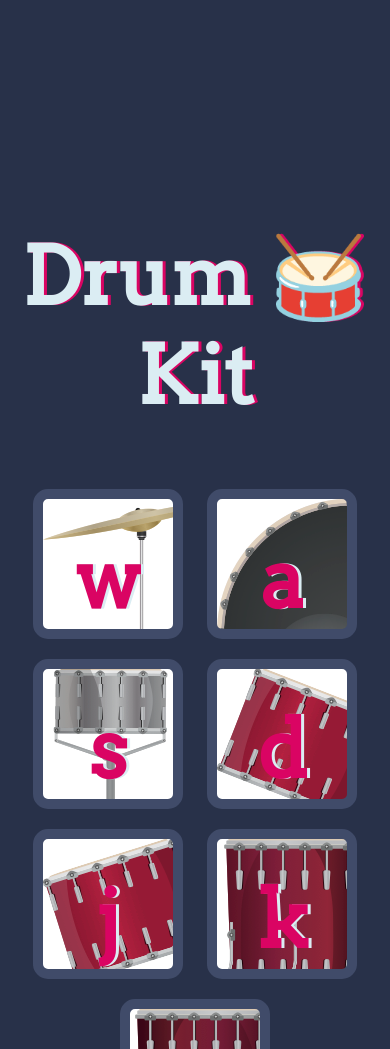
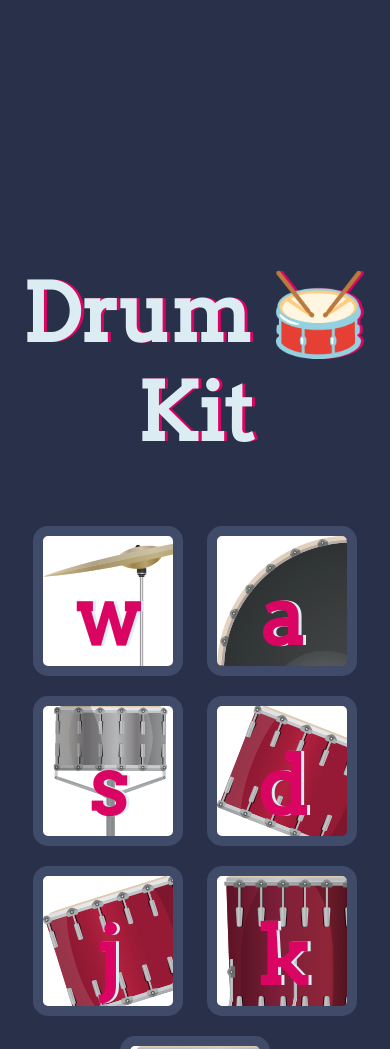
Before and after one commit to Dhawaj1999/Drummer, a plain HTML site: page index.html in a window 390 px wide. Shown: the part 51-1100 px from the top of the page. Drawn offline with Linux system fonts and the light colour scheme.

Commit message:
Add files via upload

```diff
--- a/styles.css
+++ b/styles.css
@@ -86,6 +86,6 @@ footer{
 
 @media (max-width: 1200px) {
   h1{
-    padding-top: 60%;
+    padding-top: 70%;
   }
 }
```
